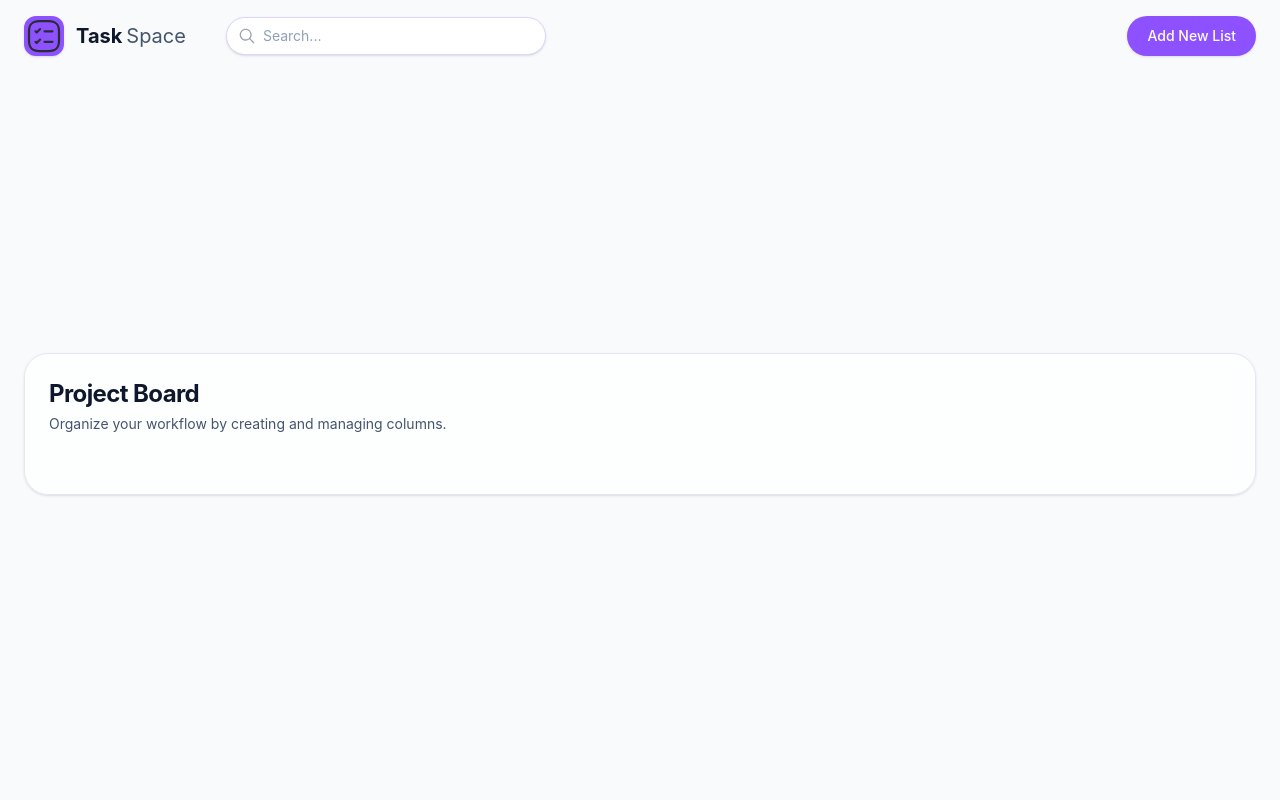
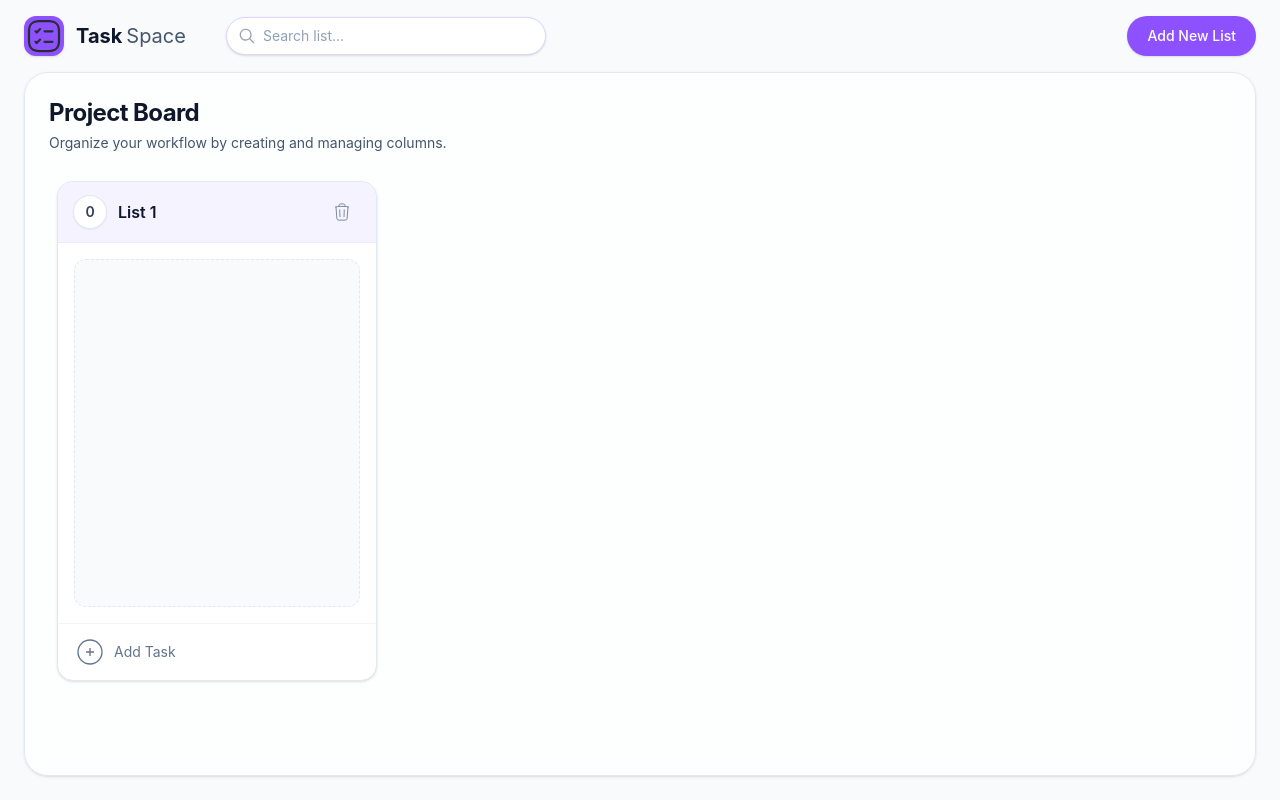
Before and after one commit to OtonielG/task-manager-dnd, a React (Vite) app: page / in a window 1280 px wide. Built offline with nearby package versions, Linux system fonts and the light colour scheme.

Commit message:
feat: add list filtering by search input

```diff
--- a/src/App.tsx
+++ b/src/App.tsx
@@ -1,4 +1,4 @@
-import { useState } from "react";
+import { useMemo, useState } from "react";
 import Navbar from "./components/Navbar";
 import ProjectsArea from "./components/ProjectsArea";
 import type { Column, Id } from "./types";
@@ -6,7 +6,11 @@ import { arrayMove } from "@dnd-kit/sortable";
 import type { UniqueIdentifier } from "@dnd-kit/core";
 
 function App() {
-  const [columns, setColumns] = useState<Column[]>([]);
+  const [columns, setColumns] = useState<Column[]>([
+    { id: crypto.randomUUID(), title: "List 1" },
+  ]);
+
+  const [search, setSearch] = useState("");
 
   function createColumn() {
     const newColumn: Column = {
@@ -25,7 +29,6 @@ function App() {
     setColumns((prev) => {
       const newColumns = prev.map((col) => {
         if (col.id !== id) return col;
-
         return { ...col, title };
       });
 
@@ -41,12 +44,23 @@ function App() {
     });
   }
 
+  const filteredColumns = useMemo(() => {
+    return columns.filter((column) =>
+      column.title.toLowerCase().includes(search.toLowerCase().trim()),
+    );
+  }, [columns, search]);
+
   return (
     <div className="flex h-dvh w-full flex-col bg-slate-50">
-      <Navbar onAddProject={createColumn} />
-      <div className="flex-1 flex items-center">
+      <Navbar
+        onAddProject={createColumn}
+        search={search}
+        onSearchChange={setSearch}
+      />
+
+      <div className="flex flex-1">
         <ProjectsArea
-          columns={columns}
+          columns={filteredColumns}
           deleteColumn={deleteColumn}
           handleChange={handleChange}
           updateColumn={updateColumn}
--- a/src/components/Navbar.tsx
+++ b/src/components/Navbar.tsx
@@ -3,9 +3,15 @@ import SearchIcon from "../assets/searchIcon.svg?react";
 
 type NavbarProps = {
   onAddProject: () => void;
+  search: string;
+  onSearchChange: (value: string) => void;
 };
 
-export default function Navbar({ onAddProject }: NavbarProps) {
+export default function Navbar({
+  onAddProject,
+  search,
+  onSearchChange,
+}: NavbarProps) {
   return (
     <header className="px-4 py-4 sm:px-6">
       <nav
@@ -34,7 +40,7 @@ export default function Navbar({ onAddProject }: NavbarProps) {
             onSubmit={(e) => e.preventDefault()}
           >
             <label htmlFor="project-search" className="sr-only">
-              Search projects
+              Search list
             </label>
 
             <div className="flex w-full items-center gap-2 rounded-full border border-violet-200 bg-white px-3 py-2 shadow-sm transition focus-within:border-violet-500 focus-within:ring-2 focus-within:ring-violet-200 md:w-[320px]">
@@ -46,7 +52,9 @@ export default function Navbar({ onAddProject }: NavbarProps) {
                 id="project-search"
                 name="search"
                 type="search"
-                placeholder="Search..."
+                placeholder="Search list..."
+                value={search}
+                onChange={(e) => onSearchChange(e.target.value)}
                 className="w-full bg-transparent text-sm text-slate-700 outline-none placeholder:text-slate-400"
               />
             </div>
--- a/src/components/TaskContainer.tsx
+++ b/src/components/TaskContainer.tsx
@@ -46,7 +46,7 @@ export default function TaskContainer({
       <article
         ref={setNodeRef}
         style={style}
-        className="flex h-96 max-h-96 w-80 flex-col rounded-2xl border-2 border-violet-400 bg-white shadow-sm"
+        className="flex h-125 max-h-125 w-80 flex-col rounded-2xl border-2 border-violet-400 bg-white shadow-sm"
       ></article>
     );
   }
@@ -84,7 +84,7 @@ export default function TaskContainer({
     <article
       ref={setNodeRef}
       style={style}
-      className="flex h-96 max-h-96 w-80 flex-col rounded-2xl border border-slate-200 bg-white shadow-sm"
+      className="flex h-125 max-h-125 w-80 flex-col rounded-2xl border border-slate-200 bg-white shadow-sm"
     >
       <header
         {...attributes}
```
